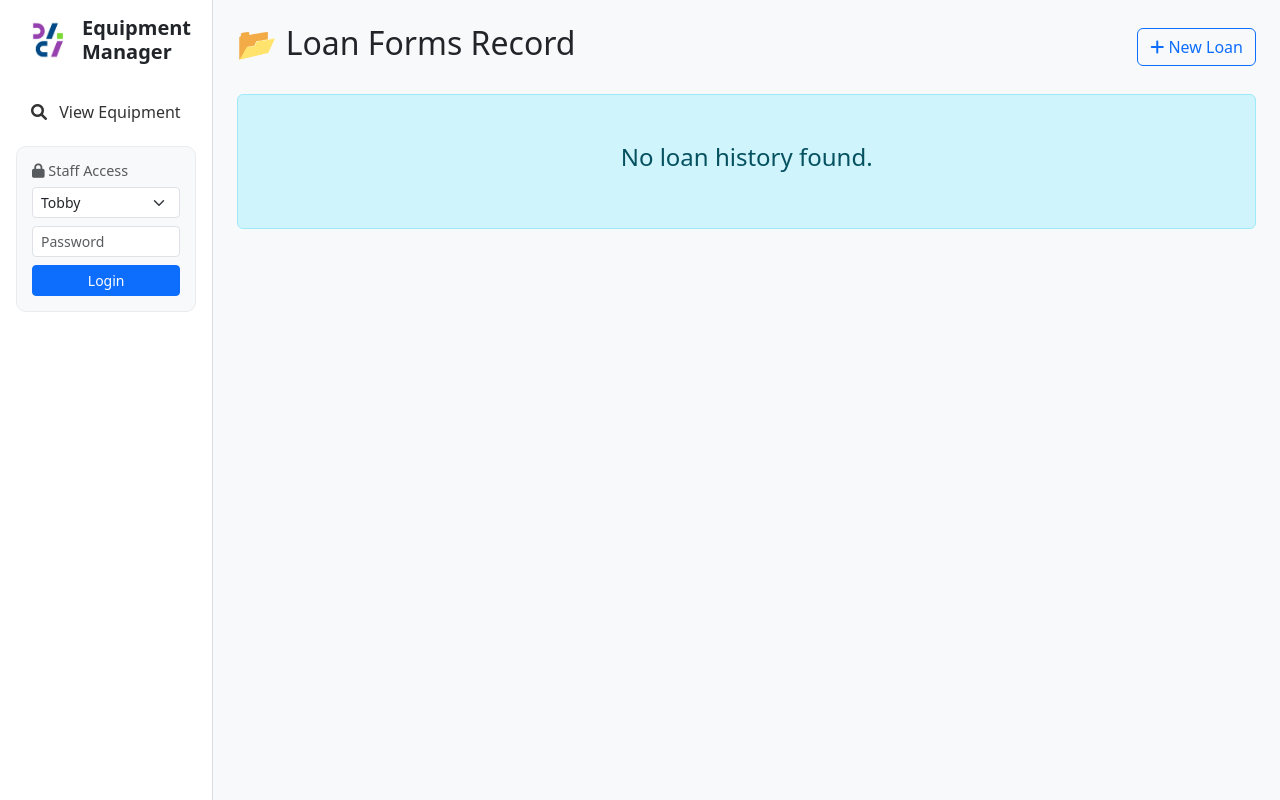
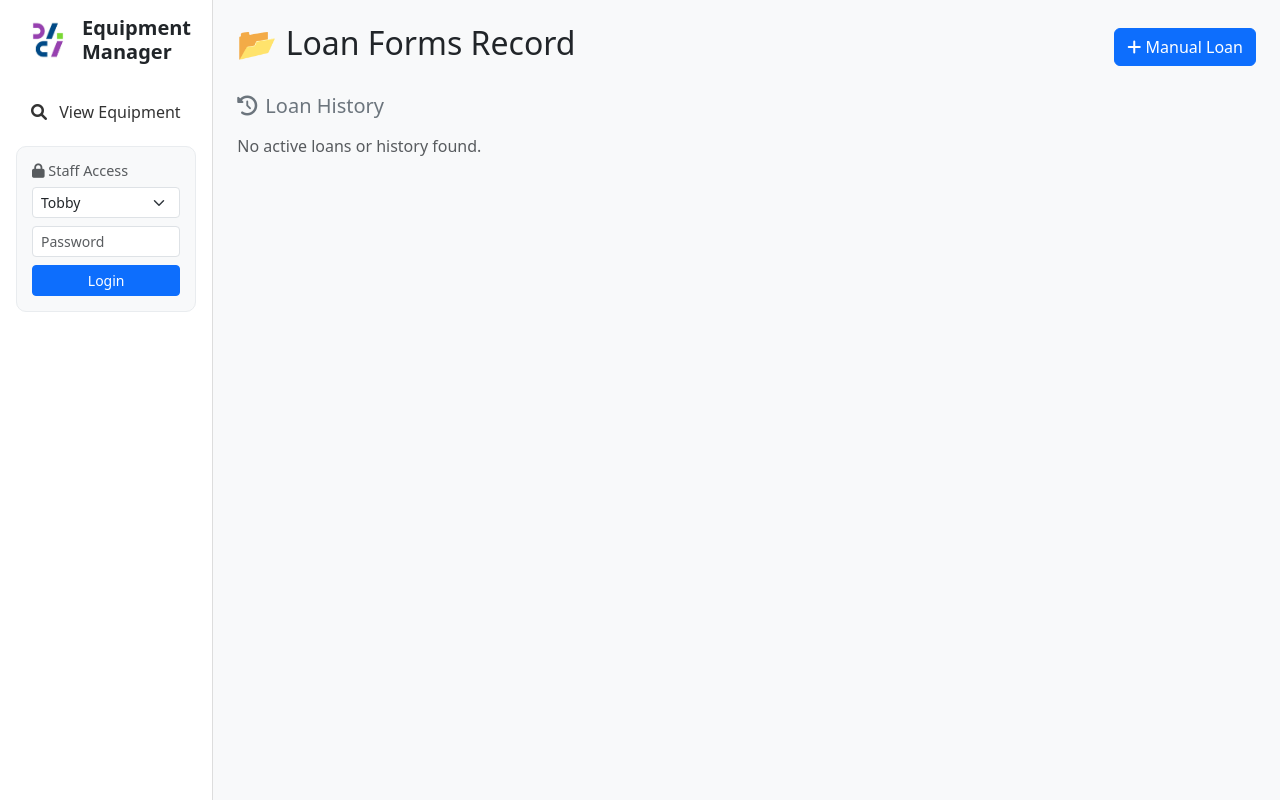
Before and after one commit to rexwonghk97/EquipmentManager, a Python web app: template templates/loan_forms.html in a window 1280 px wide. Run offline with Jinja, Linux system fonts and the light colour scheme; the template is opened without the code that fills it, so the values that code supplies are empty; some libraries are stand-ins or nearby versions.

Commit message:
Update loan_forms.html

```diff
--- a/templates/loan_forms.html
+++ b/templates/loan_forms.html
@@ -3,16 +3,55 @@
 {% block content %}
 <div class="d-flex justify-content-between align-items-center mb-4">
     <h2>📂 Loan Forms Record</h2>
-    <a href="{{ url_for('loan_return') }}" class="btn btn-outline-primary"><i class="fas fa-plus"></i> New Loan</a>
+    <a href="{{ url_for('loan_return') }}" class="btn btn-primary"><i class="fas fa-plus"></i> Manual Loan</a>
 </div>
 
-{% if forms %}
+<!-- PART 1: Pending Requests -->
+{% if pending %}
+<h5 class="text-warning mb-3"><i class="fas fa-hourglass-half me-2"></i>Pending Requests</h5>
+<div class="row mb-5">
+    {% for form in pending %}
+    <div class="col-md-6 col-xl-4 mb-4">
+        <div class="card h-100 border-warning shadow-sm">
+            <div class="card-header bg-warning-subtle d-flex justify-content-between align-items-center">
+                <strong># {{ form.id }}</strong>
+                <span class="badge bg-warning text-dark">Pending</span>
+            </div>
+            <div class="card-body p-2">
+                <small class="text-muted d-block mb-2">
+                    <i class="fas fa-calendar-alt me-1"></i> Loan: {{ form.loan_dt }}<br>
+                    <i class="fas fa-undo me-1"></i> Retn: {{ form.return_dt }}
+                </small>
+                <div class="bg-light p-2 rounded" style="max-height: 100px; overflow-y: auto;">
+                    <ul class="list-unstyled mb-0 small">
+                        {% for item in form.items %}
+                        <li class="d-flex justify-content-between">
+                            <span>{{ item.name }}</span>
+                            <span class="fw-bold">x{{ item.qty }}</span>
+                        </li>
+                        {% endfor %}
+                    </ul>
+                </div>
+            </div>
+            <div class="card-footer bg-white text-end border-top-0">
+                <small class="text-muted">Requested Items: {{ form.count }}</small>
+                <!-- 未來可加按鈕： Approve (轉成 Active) -->
+            </div>
+        </div>
+    </div>
+    {% endfor %}
+</div>
+<hr>
+{% endif %}
+
+
+<!-- PART 2: Loan History (Active / Complete) -->
+<h5 class="text-secondary mb-3"><i class="fas fa-history me-2"></i>Loan History</h5>
+{% if history %}
     <div class="row">
-        {% for form_num, details in forms.items() %}
+        {% for form_num, details in history.items() %}
         <div class="col-md-6 mb-4">
-            <!-- 依據是否完成改變卡片邊框顏色 -->
             <div class="card h-100 shadow-sm {% if details['is_complete'] %}border-success{% else %}border-primary{% endif %}">
-
                 <div class="card-header bg-white d-flex justify-content-between align-items-center pt-3">
                     <div>
                         <h5 class="mb-0 fw-bold">
@@ -21,12 +60,10 @@
                             {% else %}
                                 <i class="fas fa-clock text-primary me-2"></i>
                             {% endif %}
-                            {{ form_num }}
+                            {{ details.id }}
                         </h5>
-                        <small class="text-muted">Loan Date: {{ details['date'] }}</small>
+                        <small class="text-muted">Date: {{ details.loan_dt }}</small>
                     </div>
-
-                    <!-- 狀態標籤 -->
                     {% if details['is_complete'] %}
                         <span class="badge bg-success">Complete</span>
                     {% else %}
@@ -40,21 +77,19 @@
                             <tr>
                                 <th class="ps-3">Item</th>
                                 <th>ID</th>
-                                <th>Return Date</th>
+                                <th>Status</th>
                             </tr>
                         </thead>
                         <tbody>
                             {% for item in details['items'] %}
                             <tr>
-                                <td class="ps-3">
-                                    <strong>{{ item['Name'] }}</strong>
-                                </td>
+                                <td class="ps-3"><strong>{{ item['Name'] }}</strong></td>
                                 <td><span class="text-muted">{{ item['Equipment_ID'] }}</span></td>
                                 <td>
                                     {% if item['Status'] == 'Returned' %}
-                                        <span class="text-success"><i class="fas fa-check small"></i> {{ item['Return_Date'] }}</span>
+                                        <span class="text-success"><i class="fas fa-check"></i></span>
                                     {% else %}
-                                        <span class="text-danger fw-bold">--</span>
+                                        <span class="text-primary">Out</span>
                                     {% endif %}
                                 </td>
                             </tr>
@@ -62,17 +97,12 @@
                         </tbody>
                     </table>
                 </div>
-
-                <div class="card-footer bg-light text-end">
-                    <small class="text-muted">Total Items: {{ details['count'] }}</small>
-                </div>
             </div>
         </div>
         {% endfor %}
     </div>
 {% else %}
-    <div class="alert alert-info text-center py-5">
-        <h4>No loan history found.</h4>
-    </div>
+    <p class="text-muted">No active loans or history found.</p>
 {% endif %}
+
 {% endblock %}
```
